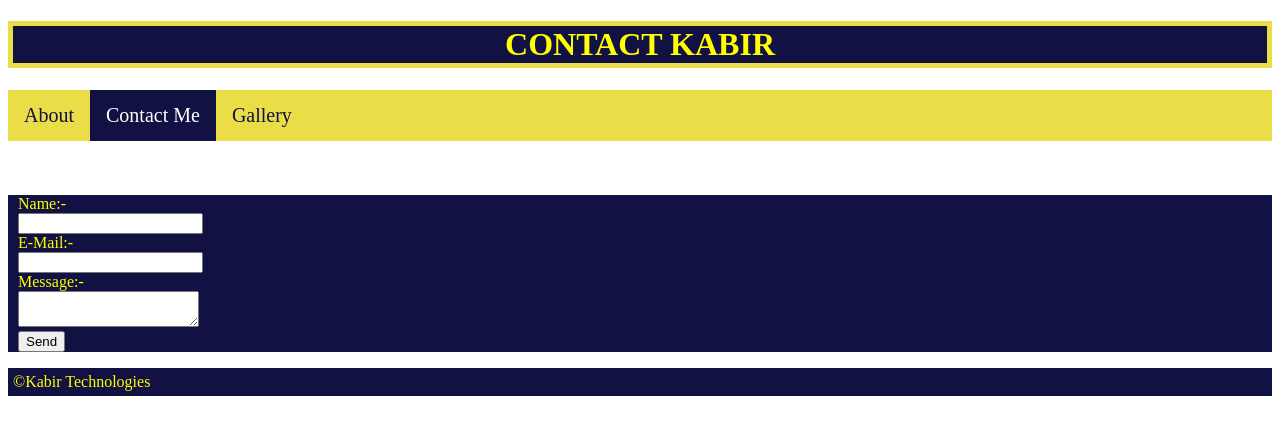
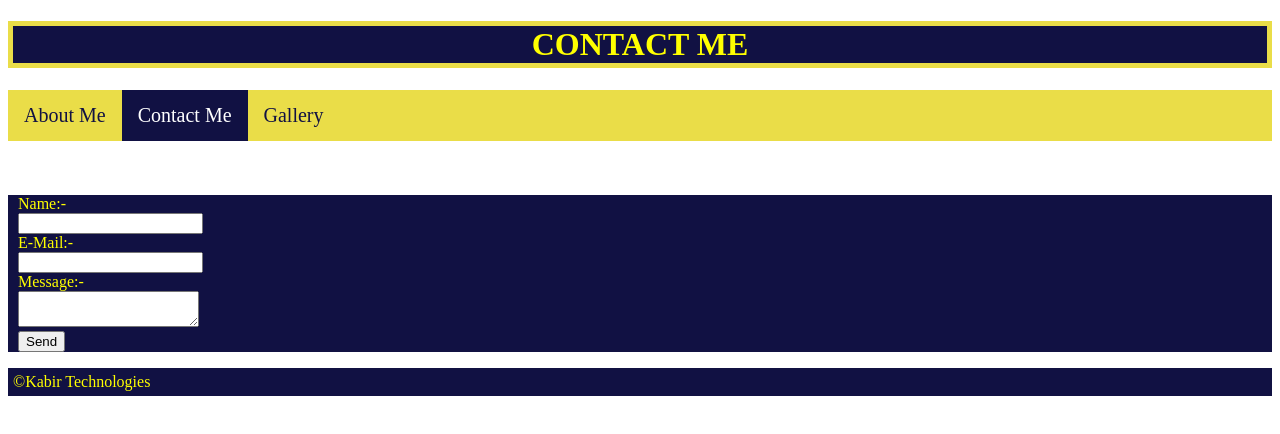
Before and after one commit to kabirteria/kabirteria.github.io, a plain HTML site: page contactme.html in a window 1280 px wide. Drawn offline with Linux system fonts and the light colour scheme.

Commit message:
new update

```diff
--- a/contactme.html
+++ b/contactme.html
@@ -8,9 +8,9 @@
 <meta name="viewport" content="width=device-width, maximum-scale=1">
 </head>
 <body>
-<h1 id="heading">CONTACT KABIR</h1>
+<h1 id="heading">CONTACT ME</h1>
 <div class="navigation">
-  <a href="index.html">About</a>
+  <a href="index.html">About Me</a>
   <a class="active">Contact Me</a>
   <a href="Gallery.html" >Gallery</a>
 
```
Also changed, not shown: Gallery.html (+1 -1 lines), index.html (+2 -2 lines).
